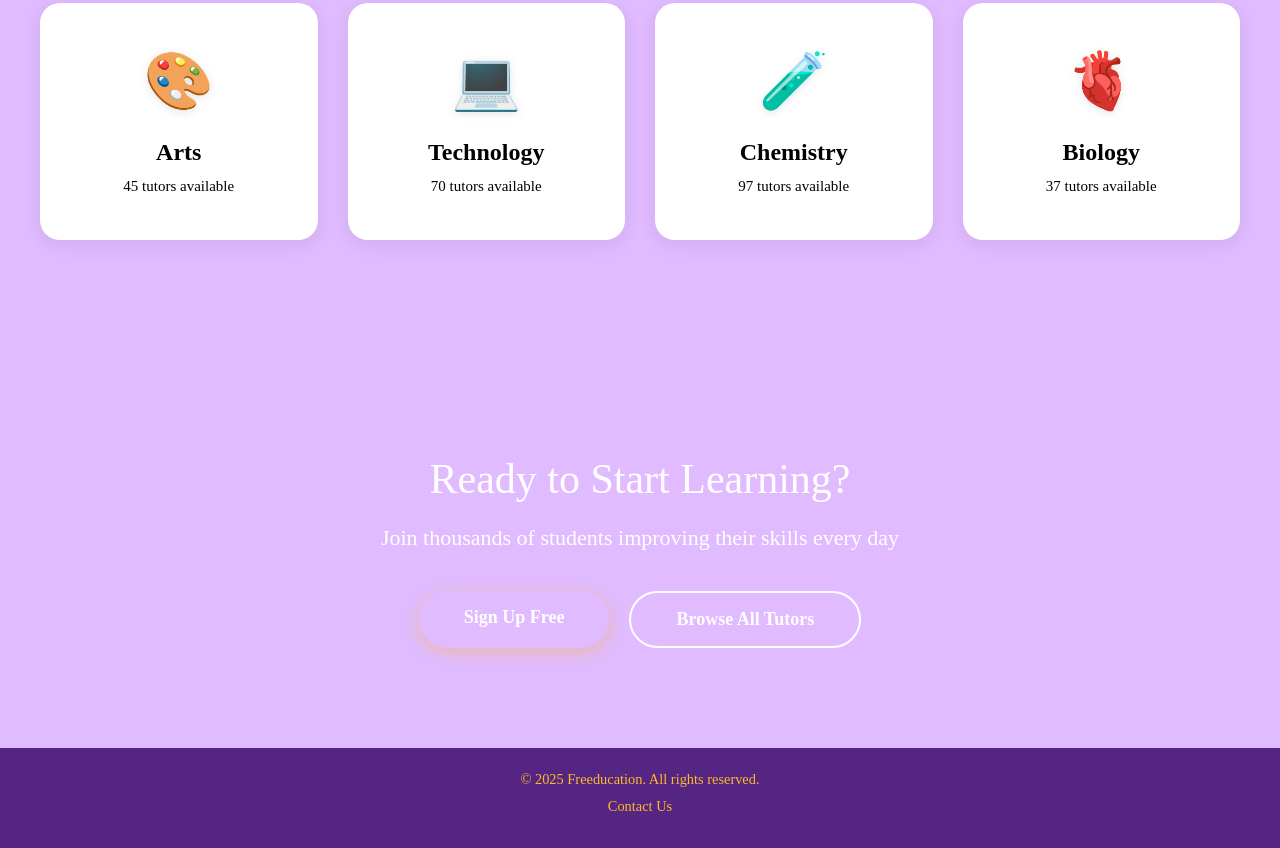
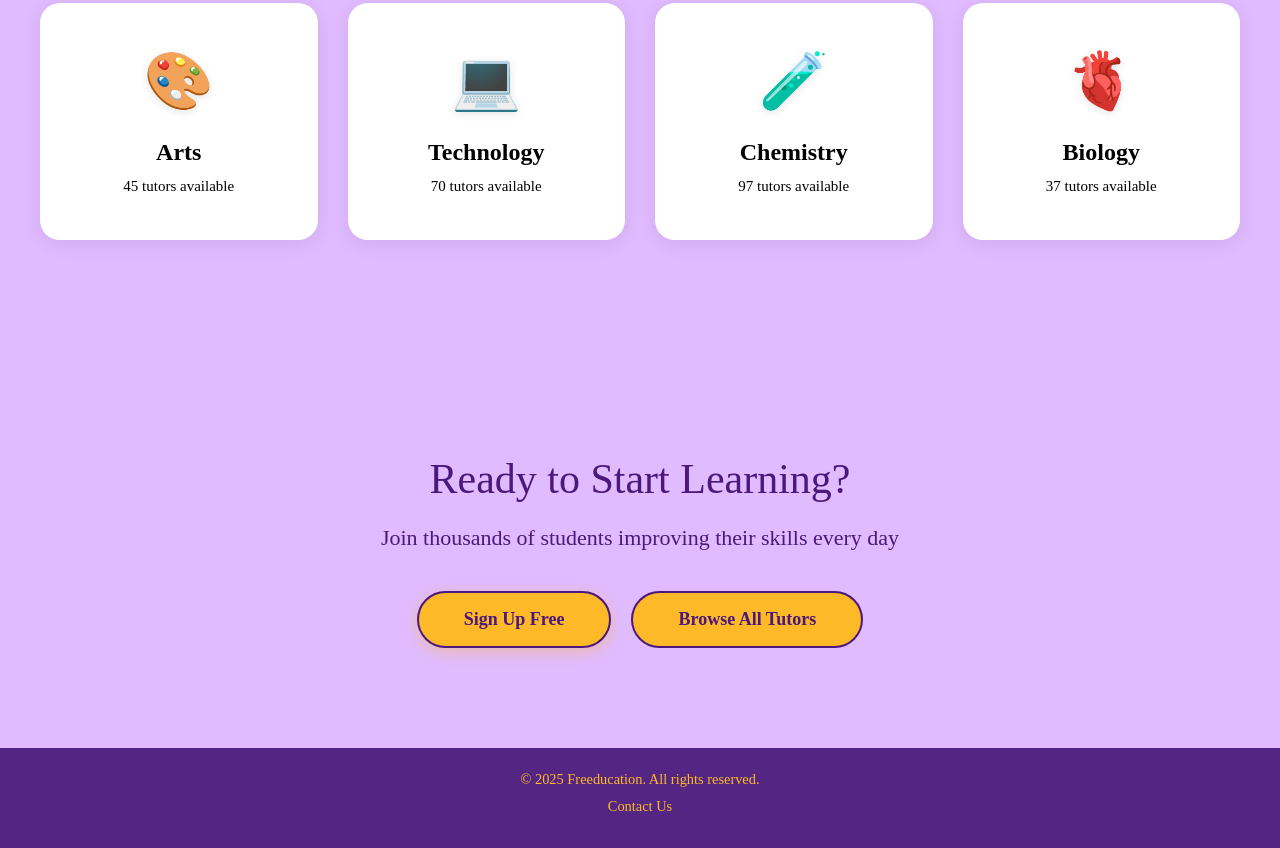
Before and after one commit to EyobelG/Freeducation, a plain HTML site: page home.html in a window 1280 px wide. Shown: the part 3071-3919 px from the top of the page. Drawn offline with Linux system fonts and the light colour scheme; a web font is replaced by a local one.

Commit message:
fixed images

```diff
--- a/style.css
+++ b/style.css
@@ -751,6 +751,7 @@ body {
   color: white;
   position: relative;
   overflow: hidden;
+  color: var(--lakers-purple);
 }
 
 .cta-box::before {
@@ -772,7 +773,6 @@ body {
 
 .cta-box p {
   font-size: 22px;
-  color: var(--gold);
   margin-bottom: 40px;
   font-weight: 500;
   position: relative;
@@ -790,10 +790,11 @@ body {
 
 .btn-cta1 {
   padding: 16px 45px;
-  background-color: var(--gold);
-  color: var(--purple-dark);
+  background-color: var(--lakers-gold);
+  color: var(--lakers-purple);
   text-decoration: none;
   border-radius: 50px;
+  border: 2px solid var(--lakers-purple);
   font-weight: bold;
   font-size: 18px;
   transition: transform 0.3s, box-shadow 0.3s;
@@ -803,22 +804,25 @@ body {
 .btn-cta1:hover {
   transform: translateY(-3px);
   box-shadow: 0 6px 25px rgba(253, 185, 39, 0.6);
+  color: var(--gold);
+  background-color: var(--lakers-purple);
 }
 
 .btn-cta2 {
   padding: 16px 45px;
-  background-color: transparent;
-  color: white;
+  background-color: var(--lakers-gold);
+  color: var(--lakers-purple);
   text-decoration: none;
   border-radius: 50px;
-  border: 2px solid white;
+  border: 2px solid var(--lakers-purple);
   font-weight: bold;
   font-size: 18px;
   transition: background-color 0.3s, transform 0.3s;
 }
 
 .btn-cta2:hover {
-  background-color: rgba(255, 255, 255, 0.1);
+  background-color: var(--lakers-purple);
+  color: var(--gold);
   transform: translateY(-3px);
 }
 
```
